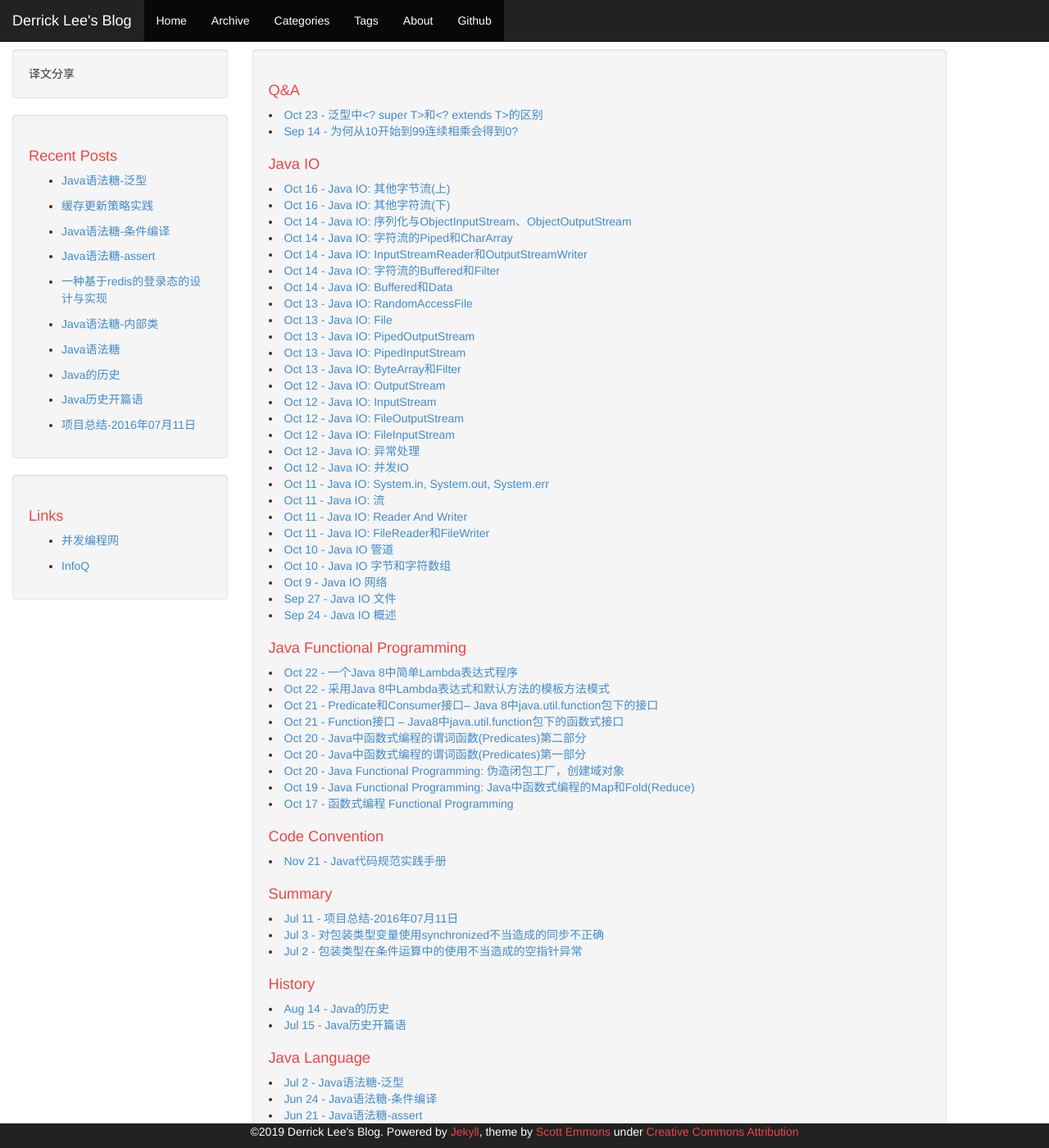
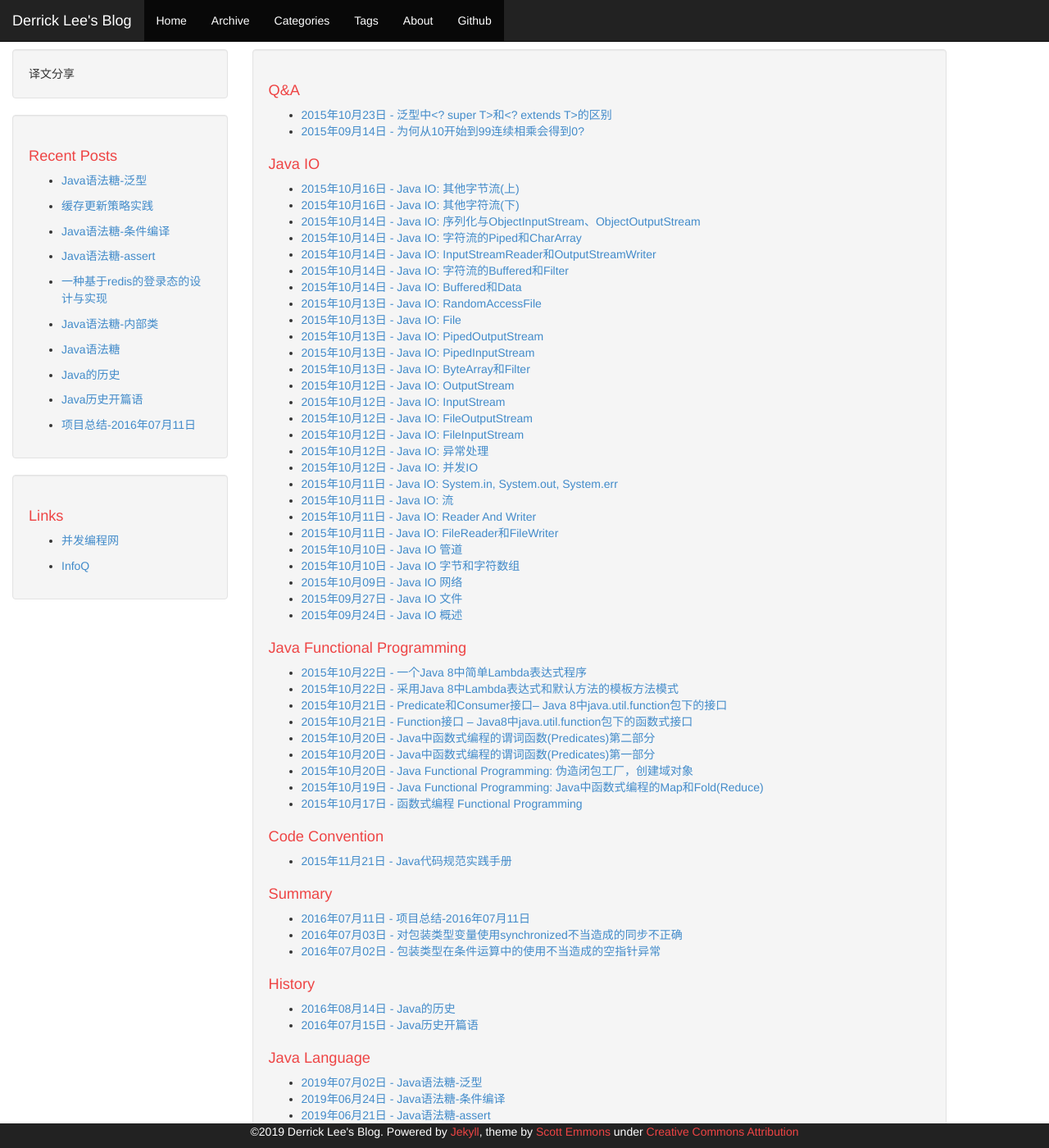
Before and after one commit to leesir/leesir.github.io, a Jekyll site: the page built from tags.html, in a window 1280 px wide and 1400 px high. Shown: the whole window at 82% size. Built offline with Jekyll 4.4.1, drawn with Linux system fonts in a browser that asks for light colours; comment, search, counter and statistics services are not loaded; some of the changed text lies outside the part shown.

Commit message:
修改博客样式

```diff
--- a/archive.html
+++ b/archive.html
@@ -16,7 +16,7 @@ layout: default
             <ul>
         {% endif %}
     {% endunless %}
-    <li><a href="{{ site.baseurl}}{{ post.url }}">{{ post.date | date: "%b %-d" }} - {{ post.title }}</a></li>
+    <li><a href="{{ site.baseurl}}{{ post.url }}">{{ post.date | date: "%m月%d日" }} - {{ post.title }}</a></li>
 {% endfor %}
 </ul>
 </div>
--- a/categories.html
+++ b/categories.html
@@ -5,8 +5,10 @@ layout: default
 <div class="well">
 {%for category in site.categories %}
     <h1>{{ category[0] }}</h1>
-    {%for post in category[1]%}
-        <li><a href="{{ site.baseurl}}{{ post.url }}">{{ post.date | date: "%b %-d" }} - {{ post.title }}</a></li>
-    {% endfor %}
+    <ul>
+        {%for post in category[1]%}
+            <li><a href="{{ site.baseurl}}{{ post.url }}">{{ post.date | date: "%Y年%m月%d日" }} - {{ post.title }}</a></li>
+        {% endfor %}
+    </ul>
 {% endfor %}
 </div>
--- a/index.html
+++ b/index.html
@@ -5,7 +5,7 @@ layout: default
 {% for post in paginator.posts %}
 <div class="article">
     <div class="well">
-        <h1><a href="{{ site.baseurl}}{{ post.url }}">{{ post.date | date: "%b %-d, %Y" }} - {{ post.title }}</a></h1>
+        <h1><a href="{{ site.baseurl}}{{ post.url }}">{{ post.date | date: "%Y-%m-%d" }}  {{ post.title }}</a></h1>
         {% if site.comments == true and post.comments == true and site.disqus != '' %}
           <p class="author"><a href="{{ site.baseurl }}{{ post.url }}/#disqus_thread">Comments</a></p>
         {% endif %}
--- a/tags.html
+++ b/tags.html
@@ -3,10 +3,12 @@ layout: default
 ---
 
 <div class="well">
-{%for tag in site.tags %}
+    {%for tag in site.tags %}
     <h1>{{ tag[0] }}</h1>
-    {%for post in tag[1]%}
-        <li><a href="{{ site.baseurl}}{{ post.url }}">{{ post.date | date: "%b %-d" }} - {{ post.title }}</a></li>
+    <ul>
+        {%for post in tag[1]%}
+        <li><a href="{{ site.baseurl}}{{ post.url }}">{{ post.date | date: "%Y年%m月%d日" }} - {{ post.title }}</a></li>
+        {% endfor %}
+    </ul>
     {% endfor %}
-{% endfor %}
 </div>
```
Also changed, not shown: 14 other files.
